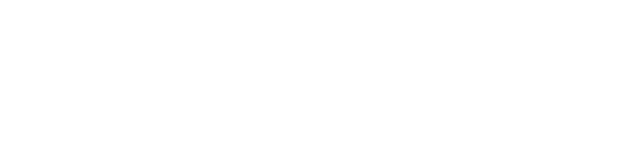
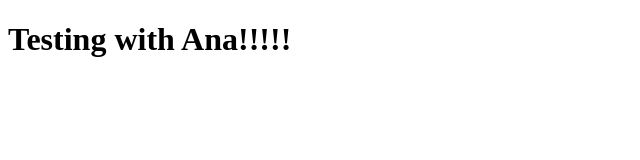
Before and after one commit to Harry-Leepz/testing-with-ana, a plain HTML site: page index.html in a window 1280 px wide. Shown: the whole page, without its empty margins (0-640 px from the left). Drawn offline with Linux system fonts and the light colour scheme.

Commit message:
Add heading to index.html file

```diff
--- a/index.html
+++ b/index.html
@@ -3,7 +3,9 @@
   <head>
     <meta charset="UTF-8" />
     <meta name="viewport" content="width=device-width, initial-scale=1.0" />
-    <title>Document</title>
+    <title>Testing with Ana</title>
   </head>
-  <body></body>
+  <body>
+    <h1>Testing with Ana!!!!!</h1>
+  </body>
 </html>
```
